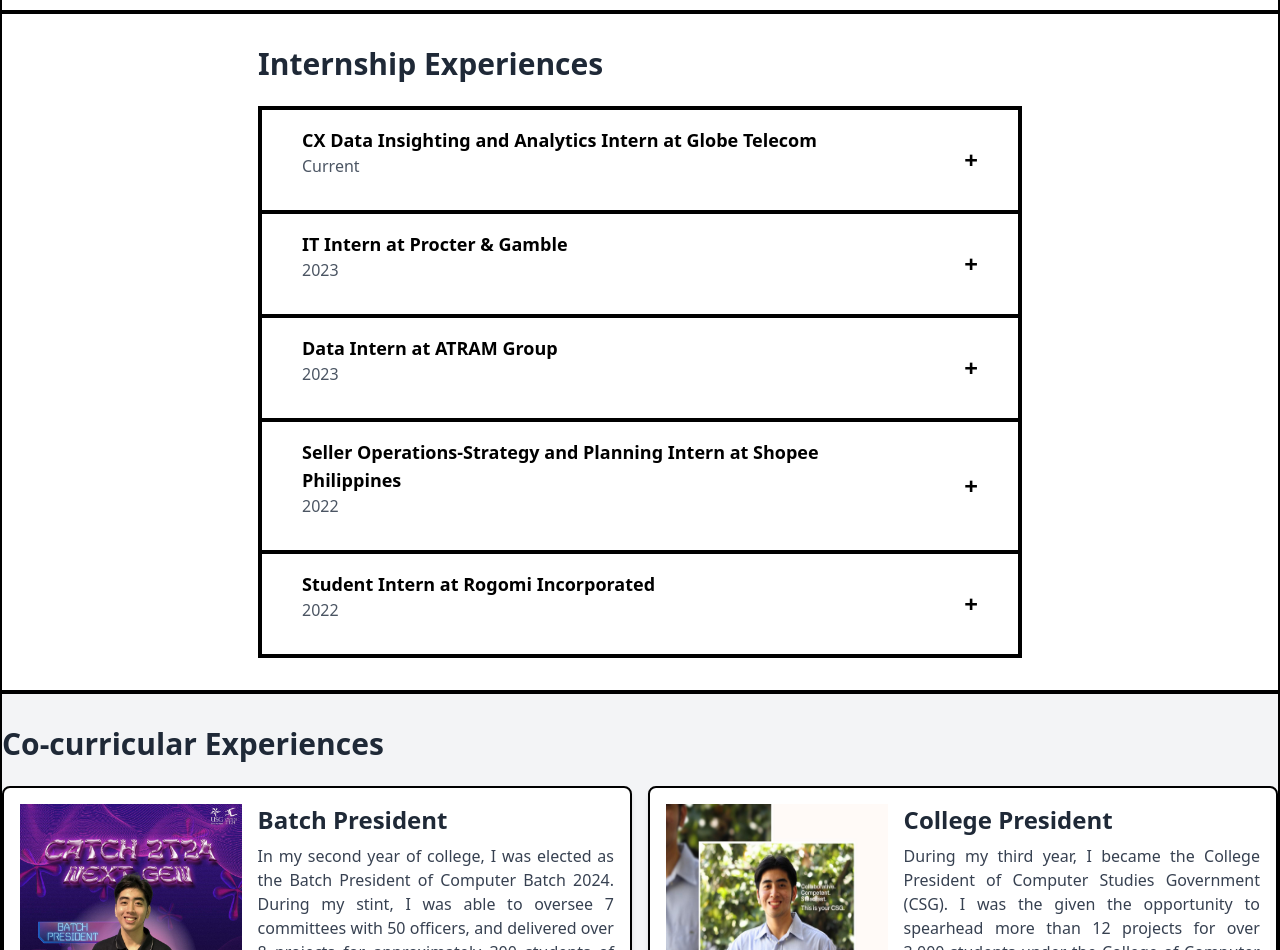
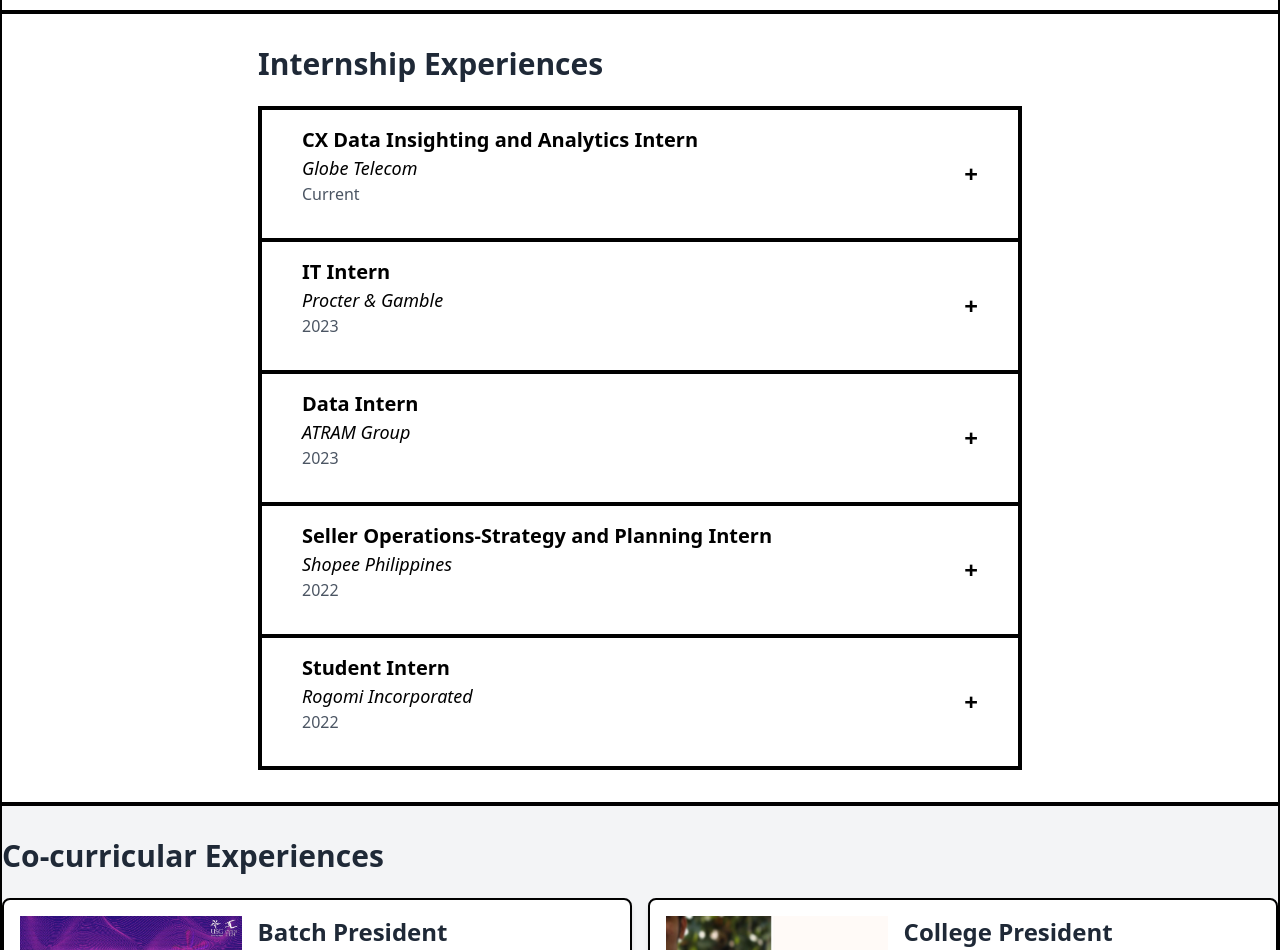
Before and after one commit to fdoble12/fdoble-website, a Vue app: page / in a window 1280 px wide. Shown: the part 1460-2410 px from the top of the page. Built offline with nearby package versions, Linux system fonts and the light colour scheme.

Commit message:
experience

```diff
--- a/src/components/Hero.vue
+++ b/src/components/Hero.vue
@@ -1,5 +1,5 @@
 <template>
-  <div id="experience" class="bg-teal-400 py-8 border-2 border-black">
+  <div id="hero" class="bg-teal-400 py-8 border-2 border-black">
     <section class="container mx-auto text-white min-h-screen flex flex-col items-center justify-center">
       <!-- Top: Large Text with Animation -->
       <h1 class="text-2xl text-black md:text-4xl lg:text-[90px] font-extrabold text-center m-4 p-8 falling-text">
--- a/src/components/TrialExp.vue
+++ b/src/components/TrialExp.vue
@@ -9,14 +9,15 @@
             :key="index"
             class="py-4 border-2 border-black"
           >
-            <div class="flex flex-col sm:flex-row justify-between items-center">
+            <div class="flex flex-col sm:flex-row justify-between">
               <!-- Left side: Experience details -->
               <div class="lg:mb-4 mx-10 sm:mb-0 sm:mr-10">
-                <div class="font-bold text-lg">{{ experience.role }} at {{ experience.company }}</div>
+                <div class="font-bold text-xl">{{ experience.role }}</div>
+                <div class="italic text-lg">{{ experience.company }}</div>
                 <div class="text-gray-600">{{ experience.duration }}</div>
                 <!-- Description will show/hidden based on the 'expanded' property -->
                 <div v-if="experience.expanded" class="text-gray-800 mt-2">
-                  <ul>
+                  <ul class="list-disc mx-4 lg:text-lg sm:text-base">
                     <li v-for="(desc, index) in experience.description" :key="index">
                       {{ desc }}
                     </li>
@@ -47,35 +48,35 @@
           company: "Globe Telecom",
           role: "CX Data Insighting and Analytics Intern",
           duration: "Current",
-          description: ["- Visualized and analyzed data gathered from wide-range of employee survey"],
+          description: ["Visualized and analyzed data gathered from wide-range of employee survey"],
           expanded: false,
         },
         {
           company: "Procter & Gamble",
           role: "IT Intern",
           duration: "2023",
-          description: ["- Co-led a dashboard project utilized by over 100 global manufacturing sites", "- Created a data ETL pipeline for data from various manufacturing sites' database","- Managed multiple implementations of different plants' software solutions"],
+          description: ["Co-led a dashboard project utilized by over 100 global manufacturing sites","Managed multiple implementations of different plants' software solutions","Created a data pipeline that handled data from various manufacturing plants for a dashboard monitoring project"],
           expanded: false,
         },
         {
           company: "ATRAM Group",
           role: "Data Intern",
           duration: "2023",
-          description: ["- Created multiple data ETL pipelines for the company's data warehouse","- Developed a web application that allows users from other BUs to handle missing data from the data warehouse"],
+          description: ["Created data ETL pipelines for the company's data warehouse","Developed a web application that allowed users from other BUs to handle missing data from the data warehouse"],
           expanded: false,
         },
         {
           company: "Shopee Philippines",
           role: "Seller Operations-Strategy and Planning Intern",
           duration: "2022",
-          description: ["- Analyzed the KPIs of Seller Support agents","- Automated multiple data ingestion tasks of the team","- Handled the data scrubbing of various seller support cases"],
+          description: ["Analyzed the KPIs of Seller Support agents","Automated multiple data ingestion tasks of the team","Handled the data scrubbing of various seller support cases"],
           expanded: false,
         },
         {
           company: "Rogomi Incorporated",
           role: "Student Intern",
           duration: "2022",
-          description: ["- Developed a Facebook chatbot using Meta API and Python", "- Performed software testing on multiple software projects"],
+          description: ["Developed a Facebook chatbot using Meta API and Python", "Performed software testing on multiple software projects"],
           expanded: false,
         },
         // Add more experiences as needed
```
